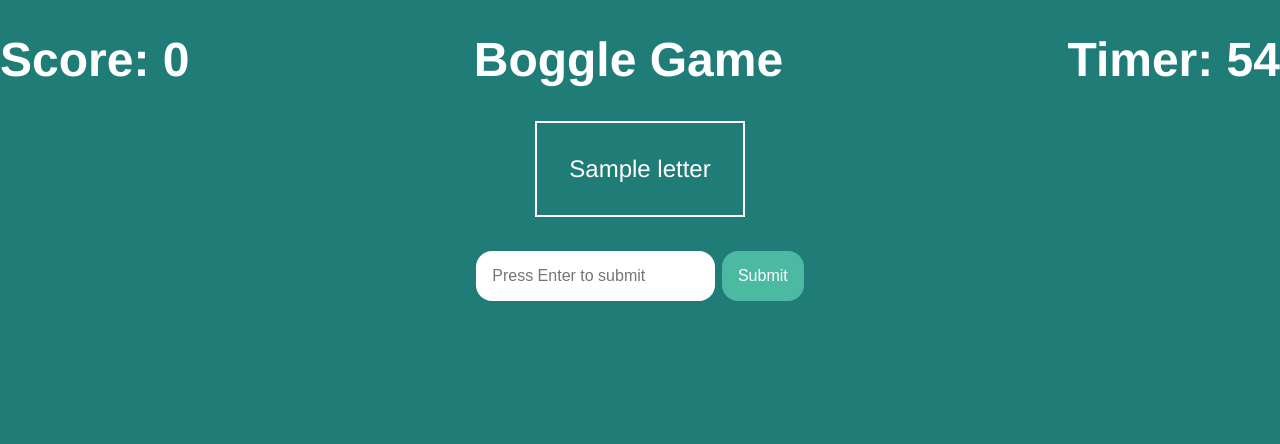
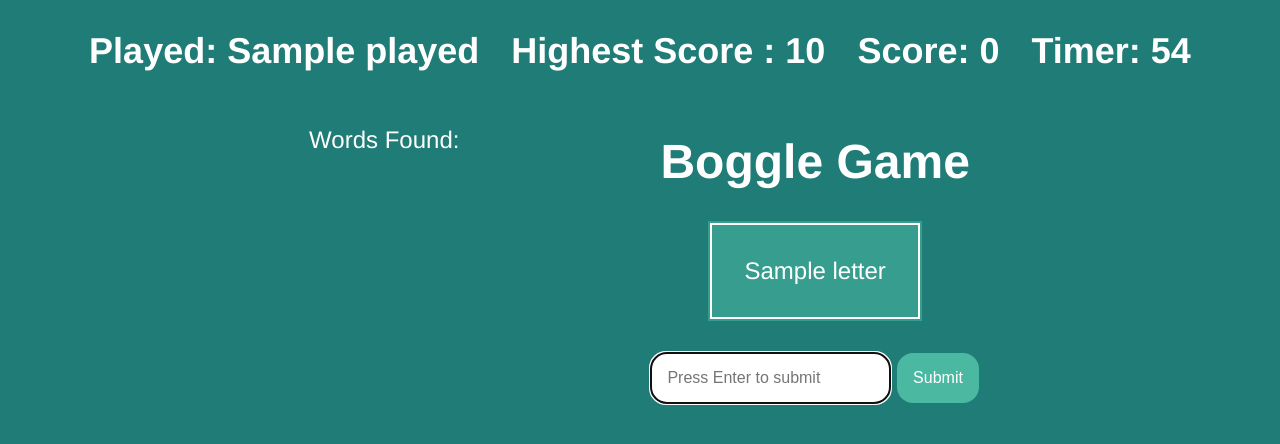
Before and after one commit to mbouanik/flask-boggle, a Flask app: template templates/app.html in a window 1280 px wide. Shown: the part 60-504 px from the top of the page. Run offline with Flask 2, Linux system fonts and the light colour scheme; the template is opened without the code that fills it: most values are stand-ins (such as "Sample title", 1, 10 or a date in 2020); parts of the project's set-up code (start-up, migrations or seed data) failed here and were passed over.

Commit message:
duplicate handled, list of word found

```diff
--- a/app.py
+++ b/app.py
@@ -9,19 +9,21 @@ boggle_game = Boggle()
 @app.route("/")
 def home():
     session["board"] = session.get("board", boggle_game.make_board())
-    session["score"] = session.get("score", 0)
-    session["game-played"] = session.get("game-played", 0) + 1
+    session["game-played"] = session.get("game-played", 0)
     session["highest-score"] = session.get("highest-score", 0)
-    return render_template("app.html", game=session["board"])
+    return render_template(
+        "app.html",
+        game=session["board"],
+        highest_score=session["highest-score"],
+        played=session["game-played"],
+    )
 
 
 @app.route("/check_valid_word/", methods=["POST"])
 def check_valididty():
     word = request.json["word"].lower()
+    print(word)
     result = boggle_game.check_valid_word(session["board"], word)
-    if result == "ok":
-        session["score"] += len(word)
-    session["highest-score"] = max(session["highest-score"], session["score"])
     return jsonify({"result": result})
 
 
@@ -31,5 +33,16 @@ def new_baord():
     return redirect("/")
 
 
+@app.route("/end-of-game", methods=["POST"])
+def end_of_game():
+    res = int(request.json["score"])
+    print(res)
+    session["game-played"] = session["game-played"] + 1
+    session["highest-score"] = max(session["highest-score"], res)
+    return jsonify(
+        {"played": session["game-played"], "highest-score": session["highest-score"]}
+    )
+
+
 if __name__ == "__main__":
     app.run(debug=True)
--- a/static/app.css
+++ b/static/app.css
@@ -27,7 +27,9 @@ nav a {
 table {
   color: white;
   font-size: 1.5rem;
+  background-color: rgba(127, 255, 212, 0.253);
 }
+
 td {
   border: solid white 2px;
   padding: 2rem;
@@ -47,10 +49,15 @@ button {
   color: white;
   background-color: rgba(127, 255, 212, 0.462);
 }
+.main {
+  display: flex;
+  justify-content: center;
+}
 
 .board,
 .title,
-.form {
+.form,
+.word-found {
   display: flex;
   justify-content: center;
 }
@@ -79,15 +86,29 @@ button {
 
 .notification {
   width: 100%;
-  /* padding: 1rem; */
+  padding: 1rem;
 }
 
 .dashboard {
-  /* display: flex; */
+  display: flex;
+  justify-content: center;
+  /* padding: 0; */
 }
 .timer {
-  float: right;
+  padding: 0rem 0rem 0rem 2rem;
 }
 .score {
-  float: left;
+  padding: 0rem 0rem 0rem 2rem;
 }
+
+.played {
+  padding: 0rem 2rem 0rem 0rem;
+}
+
+highest-score {
+  padding: 0rem 0rem 0rem 2rem;
+}
+
+.word-found {
+  padding-right: 10rem;
+}
--- a/static/app.js
+++ b/static/app.js
@@ -4,11 +4,17 @@ const notification = $("#notification");
 const score = $("#score");
 const button = $("button");
 const timer = $("#timer");
+const games = $("#game-played");
+const highestScore = $("#highest-score");
+const wordFound = {};
+notification.hide();
 
-notification.hide();
-setTimeout(() => {
+setTimeout(async () => {
+  const res = await endOfGame();
   input.prop("disabled", true);
   button.prop("disabled", true);
+  games.html(`${parseInt(games.html()) + 1}`);
+  highestScore.html(`${res["highest-score"]}`);
 }, 60000);
 
 setInterval(() => {
@@ -17,10 +23,16 @@ setInterval(() => {
   }
 }, 1000);
 
-console.log(notification);
+async function endOfGame() {
+  const res = await axios.post("/end-of-game", {
+    score: score.html(),
+  });
+
+  return res.data;
+}
+
 form.on("submit", (evt) => {
   evt.preventDefault();
-  console.log(input.val());
   checkValidWord(input.val().length);
   input.val("");
   setTimeout(() => {
@@ -29,19 +41,25 @@ form.on("submit", (evt) => {
 });
 
 async function checkValidWord(len) {
+  word = input.val().toLowerCase();
   const res = await axios.post("/check_valid_word/", {
     word: input.val(),
   });
 
-  console.log(res.data);
   notification.removeClass("good bad");
   notification.hide();
+  if (word in wordFound) {
+    notification.html("Word Already found");
+    notification.toggleClass("bad");
+    notification.show(700);
+  } else {
     if (res.data["result"] == "ok") {
       notification.html(`Word found`);
       notification.toggleClass("good");
       notification.show(700);
-    console.log(score.html());
-    score.html(`${parseInt(score.html()) + len}`);
+      wordFound[word] = wordFound.length;
+      $("#word-found").append(`<li>${word} </li>`);
+      score.html(`${parseInt(score.html()) + word.length}`);
     } else if (res.data["result"] == "not-on-board") {
       notification.html("Not on the Board");
       notification.toggleClass("bad");
@@ -52,7 +70,5 @@ async function checkValidWord(len) {
       notification.show(700);
     }
   }
-
-// function notification(){
-
-// }
+}
+$("input:text:visible:first").focus();
--- a/templates/app.html
+++ b/templates/app.html
@@ -1,15 +1,29 @@
 {% extends 'base.html' %} {% block title%} Boggle Game {% endblock %} {% block
 content %}
+
 <div class="dashboard">
+  <div class="played">
+    <h2>Played: <span id="game-played">{{played}}</span></h2>
+  </div>
+  <div class="highest-score">
+    <h2>Highest Score : <span id="highest-score">{{highest_score}}</span></h2>
+  </div>
   <div class="score">
-    <h1>Score: <span id="score">0</span></h1>
+    <h2>Score: <span id="score">0</span></h2>
   </div>
-
   <div class="timer">
-    <h1>Timer: <span id="timer">60</span></h1>
+    <h2>Timer: <span id="timer">60</span></h2>
   </div>
 </div>
 
+<div class="main">
+  <div class="word-found">
+    <ul id="word-found">
+      Words Found:
+    </ul>
+  </div>
+
+  <div>
     <div class="title">
       <h1>Boggle Game</h1>
     </div>
@@ -24,6 +38,7 @@ content %}
         {% endfor %}
       </table>
     </div>
+
     <div class="form">
       <form id="form" action="/check_valid_word" method="post">
         <!-- <label for="word">Find Word: </label> -->
@@ -37,5 +52,7 @@ content %}
         <button>Submit</button>
       </form>
     </div>
+  </div>
+</div>
 
 {% endblock %}
```
Lines whose indentation alone changed are shown as unchanged.
